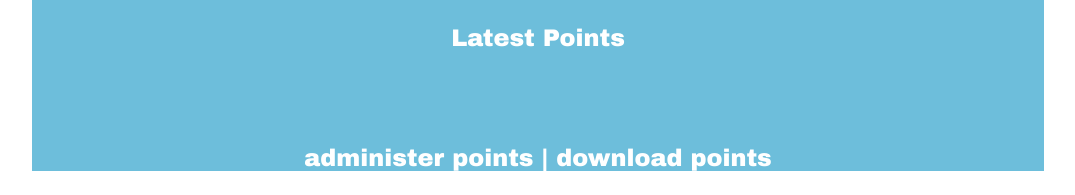
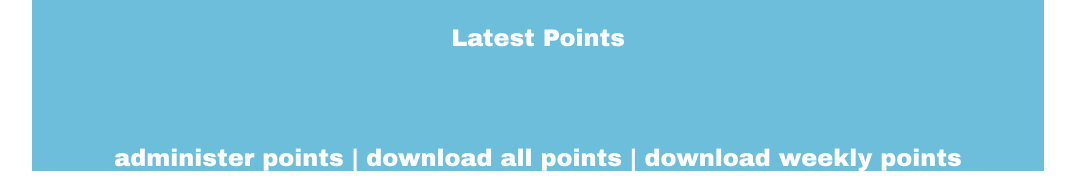
Before and after one commit to cyberhalroberts/smspoints, a Flask app: template templates/index.html in a window 1280 px wide. Shown: the part 637-832 px from the top of the page, without its empty margins (102-1177 px from the left). Run offline with Flask 3, Linux system fonts and the light colour scheme; the template is opened without the code that fills it, so the values that code supplies are empty; the visitor is signed in with stand-in values (Sample User, id 1); parts of the project's set-up code (start-up, migrations or seed data) failed here and were passed over.

Commit message:
* add weekly points download

```diff
--- a/app.py
+++ b/app.py
@@ -292,6 +292,46 @@ def admin_points():
 
     return redirect(url_for("index", message="Points added!"))
 
+@app.route("/download_weekly_points")
+def download_weekly_points():
+    """generate and send a csv of the current weekly leaders list"""
+    if need_login():
+        if app.debug:
+            dev_login()
+        else:
+            return redirect(get_google_login_url())
+
+    if not current_user.admin:
+        return redirect(url_for("message", m="admin account required."))
+
+    db = get_db()
+
+    points = db.execute("""
+        select datetime(p.event_date, 'weekday 3') wednesday, p.color,
+                count(*) point_count, u.name, u.email
+            from
+                points p join
+                users u on (u.users_id = p.users_id )
+            group by p.users_id, wednesday, p.color, u.name, u.email
+            order by wednesday desc, p.color, point_count desc
+        """)
+
+    fieldnames = ("week color, count, name, email").split();
+
+    with io.StringIO() as csvfile:
+
+        writer = csv.writer(csvfile)
+
+        writer.writerow(fieldnames)
+        for point in points:
+            writer.writerow(point)
+
+        output = make_response(csvfile.getvalue())
+        output.headers["Content-Disposition"] = "attachment; filename=weekly_points.csv"
+        output.headers["Content-type"] = "text/csv"
+
+        return output
+
 @app.route("/download_points")
 def download_points():
     """generate and send a csv of the current points db"""
--- a/templates/index.html
+++ b/templates/index.html
@@ -87,7 +87,8 @@
 		    {%- if current_user.admin %}
                         <p>
                             <a href="/admin_points">administer points</a> |
-                            <a href="/download_points">download points</a>
+                            <a href="/download_points">download all points</a> |
+                            <a href="/download_points">download weekly points</a>
                         </p>
                     {% else %}
 			    {%- if current_user.teacher_points > 0 %}
```
